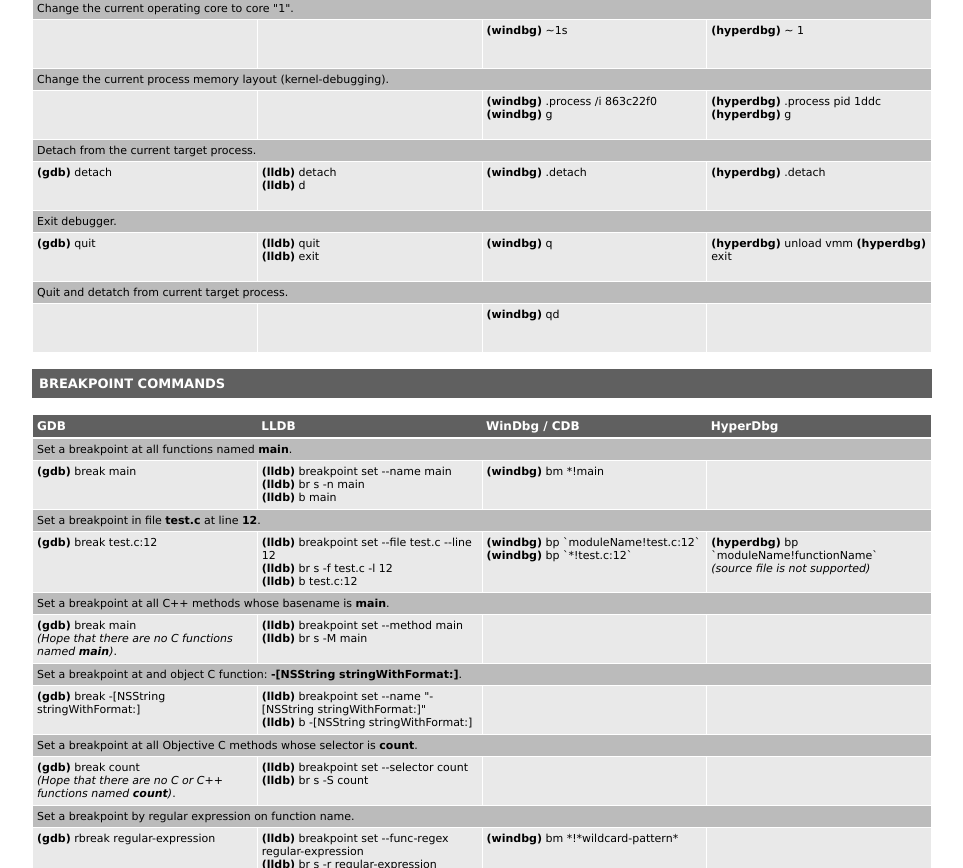
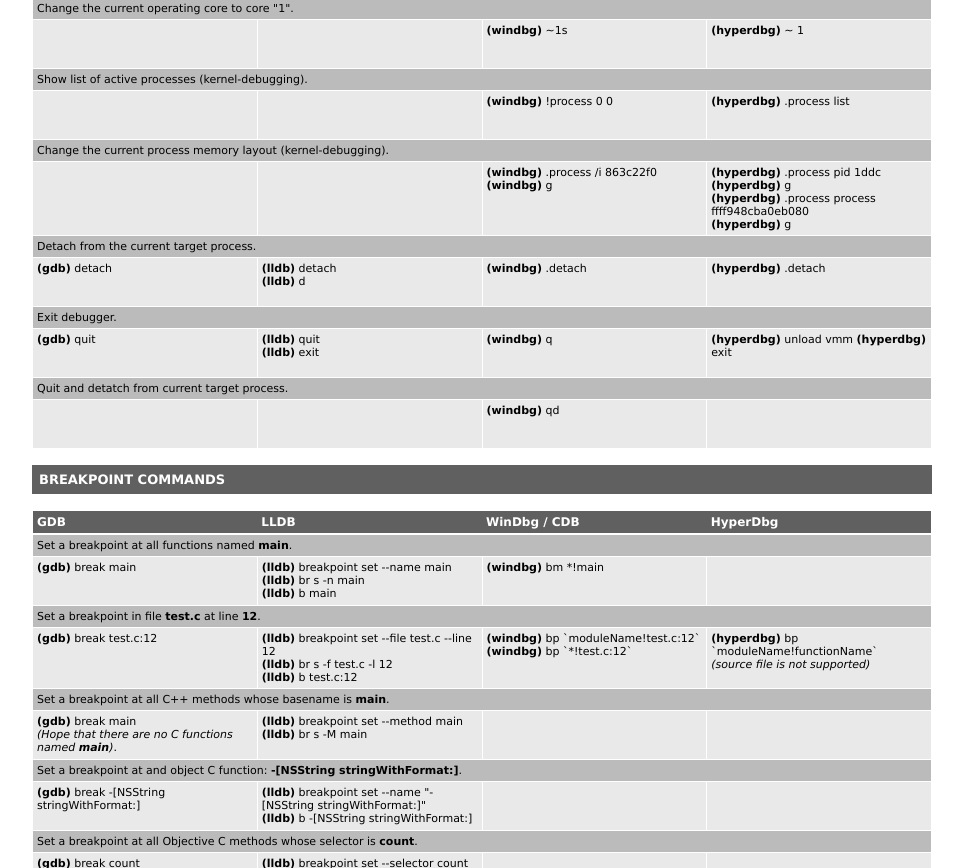
Before and after one commit to HyperDbg/commands-map, a plain HTML site: page cheatsheet.html in a window 1280 px wide. Shown: the part 2350-3218 px from the top of the page, without its empty margins (158-1121 px from the left). Drawn offline with Linux system fonts and the light colour scheme.

Commit message:
add .process command

```diff
--- a/cheatsheet.html
+++ b/cheatsheet.html
@@ -370,6 +370,17 @@
 									<td class="content"> <b>(hyperdbg)</b> ~ 1 </td>
 								</tr>
 								<tr>
+									<td class="header" colspan="4">Show list of active processes (kernel-debugging).</td>
+								</tr>
+								<tr>
+									<td class="content"></td>
+									<td class="content"></td>
+									<td class="content"> <b>(windbg)</b> !process 0 0
+										<br> </td>
+									<td class="content"> <b>(hyperdbg)</b> .process list
+										<br> </td>
+								</tr>
+								<tr>
 									<td class="header" colspan="4">Change the current process memory layout (kernel-debugging).</td>
 								</tr>
 								<tr>
@@ -379,6 +390,8 @@
 										<br> <b>(windbg)</b> g
 										<br> </td>
 									<td class="content"> <b>(hyperdbg)</b> .process pid 1ddc
+										<br> <b>(hyperdbg)</b> g
+										<br><b>(hyperdbg)</b> .process process ffff948cba0eb080
 										<br> <b>(hyperdbg)</b> g
 										<br> </td>
 								</tr>
```
